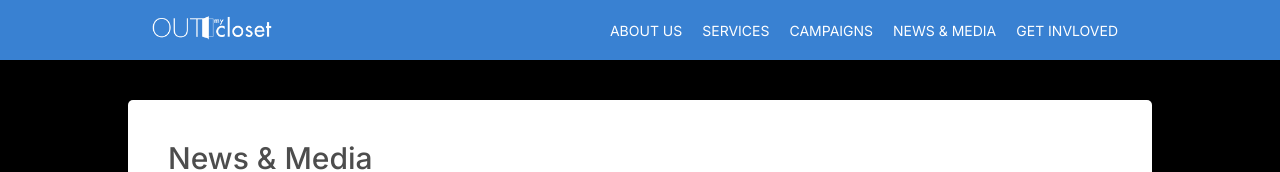
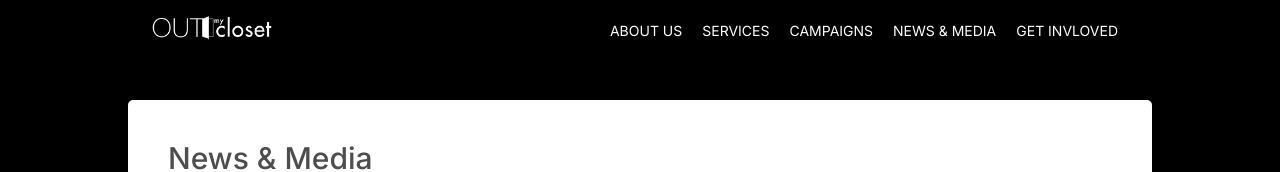
Before and after one commit to ronneildn/outmycloset, a Next.js app: page /news in a window 1280 px wide. Shown: the top 172 px of the page. Built offline with nearby package versions, Linux system fonts and the light colour scheme; no server answers.

Commit message:
fix nav color on scroll top

```diff
--- a/components/Navigation/PublicHeader.js
+++ b/components/Navigation/PublicHeader.js
@@ -121,7 +121,7 @@ const useStyles = makeStyles()((theme) => ({
         },
     },
     navBackgroundTop: {
-        backgroundColor: "transparent",
+        backgroundColor: "transparent !important",
         transition: "all 2s ease 0s",
     },
     navBackgroundScroll: {
```
